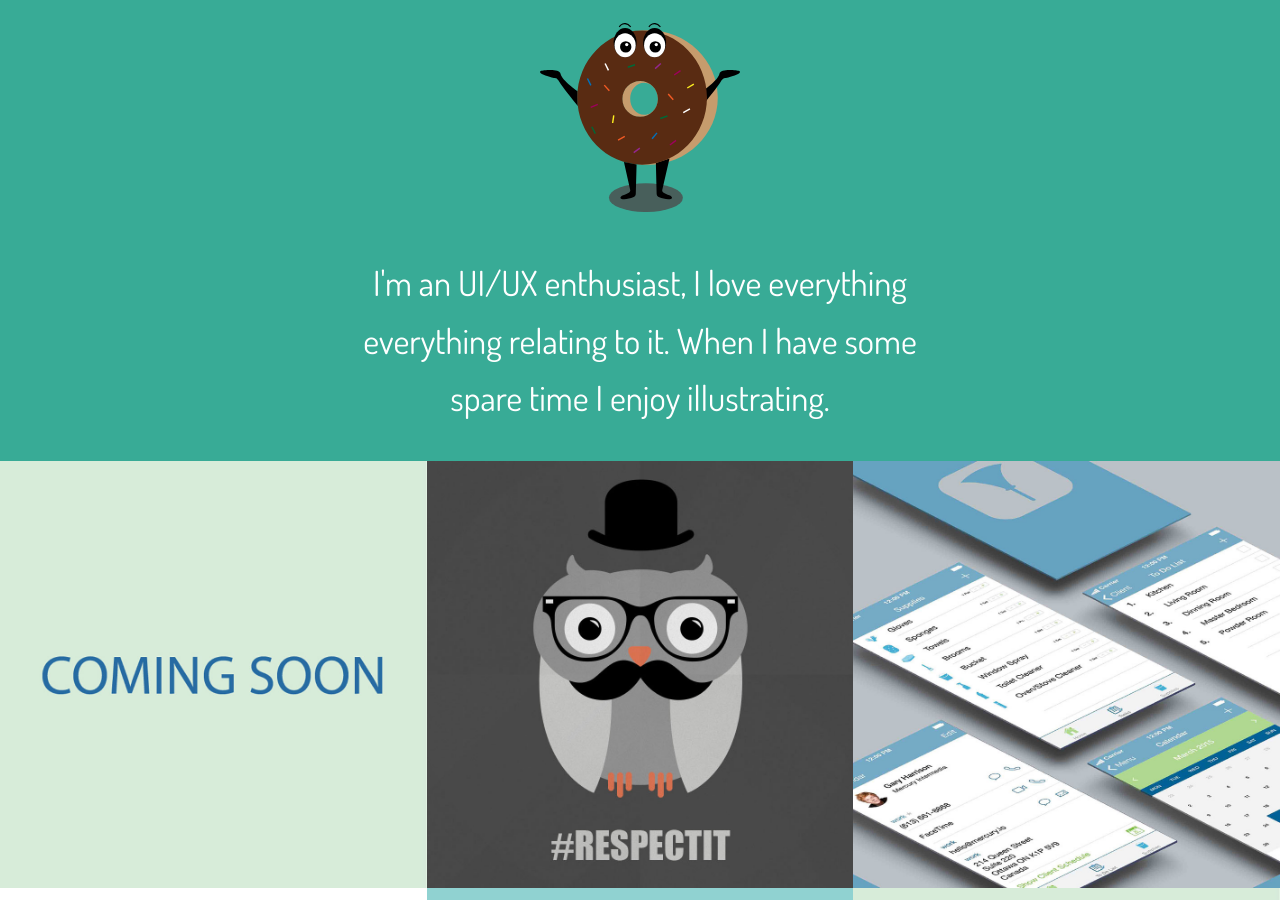
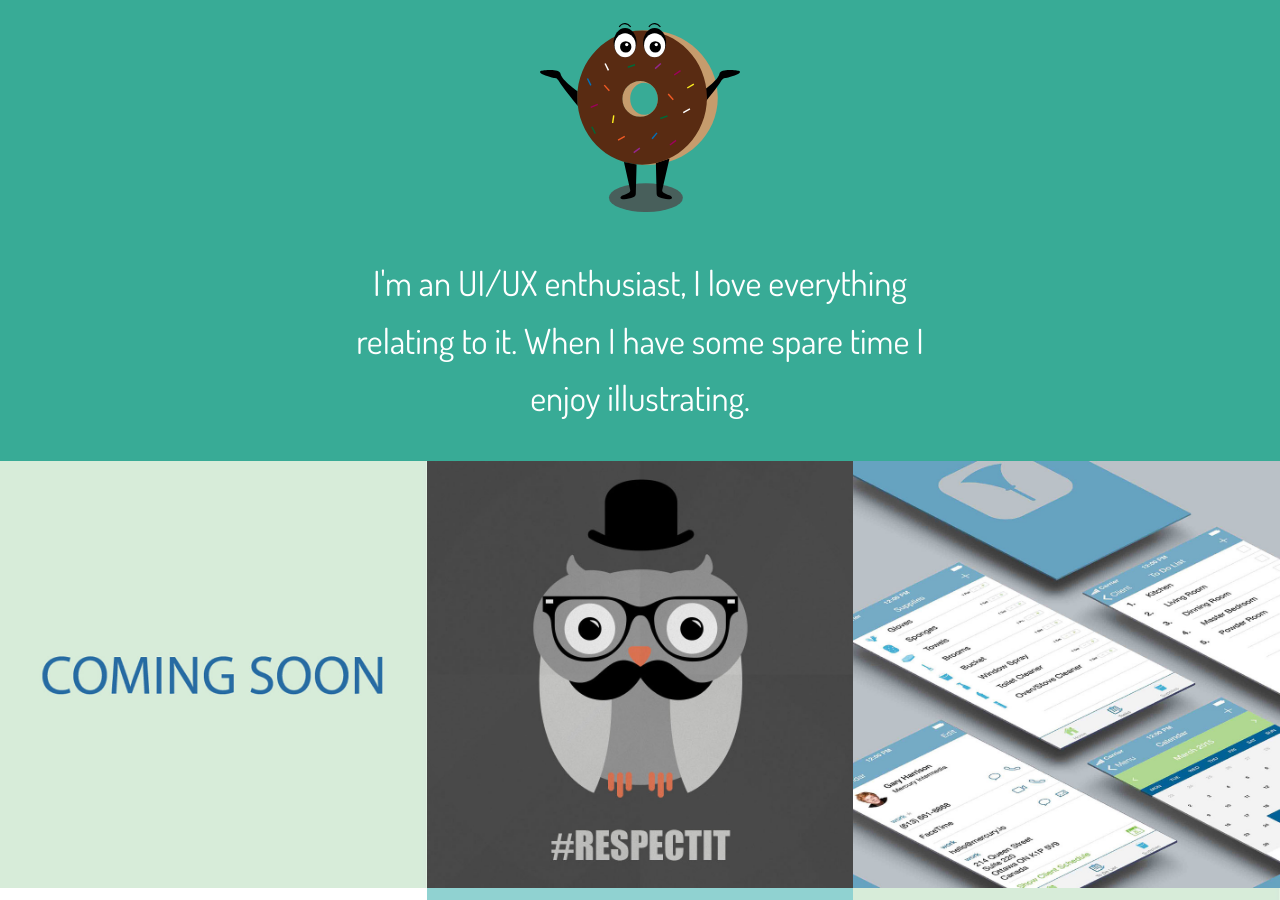
Before and after one commit to shaayaanjameel/portfolio, a Jekyll site: the page built from index.html, in a window 1280 px wide and 900 px high, scrolled down 481 px. Built offline with Jekyll 4.4.1, drawn with Linux system fonts in a browser that asks for light colours; Markdown is read by kramdown in place of the engine named in the settings.

Commit message:
fixed typo error

```diff
--- a/index.html
+++ b/index.html
@@ -10,7 +10,7 @@ lastmod: 2015-10-19
 <main id="main" role="main">
   <div class="intro">
     <img class="donut" src="{{site.baseurl}}/images/hello.svg" alt="Hello!">
-    <h1>I'm an UI/UX enthusiast, I love everything everything relating to it. When I have some spare time I enjoy illustrating.</h1>
+    <h1>I'm an UI/UX enthusiast, I love everything relating to it. When I have some spare time I enjoy illustrating.</h1>
   </div>
 
   <div class="grid">
```
